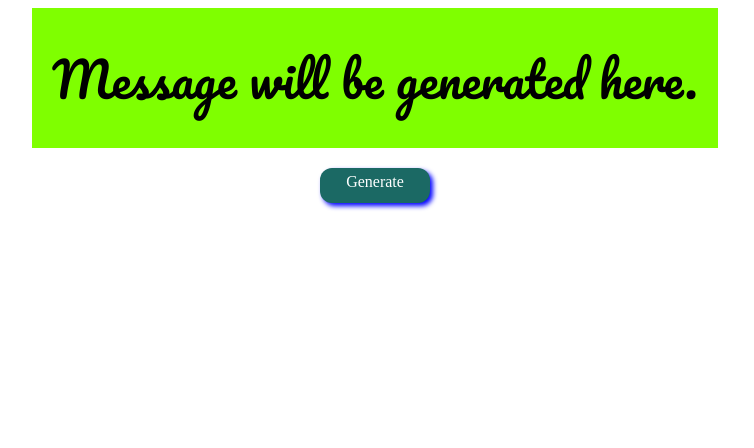
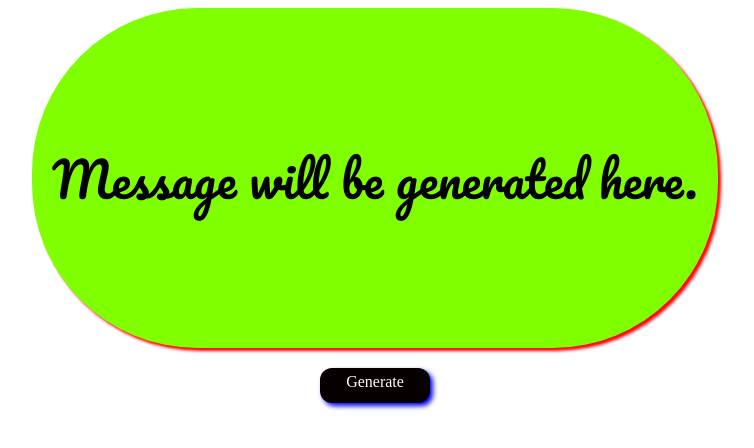
Before and after one commit to masteroffluff/MixedMessages, a plain HTML site: page index.html in a window 1280 px wide. Shown: the whole page, without its empty margins (265-1019 px from the left). Drawn offline with Linux system fonts and the light colour scheme.

Commit message:
Changed some css styles

```diff
--- a/functions.js
+++ b/functions.js
@@ -8,14 +8,14 @@ document.addEventListener('readystatechange', event => {
 
         button.addEventListener('click', generate);
 
-        let change=2;
+        let change=5;
         let shadow=1;
 
         setInterval(function ()
             {
-            button.style.backgroundColor = "rgb("+shadow+", 105, 100)";
+            button.style.backgroundColor = "rgb("+shadow+", 0, 0)";
             shadow+=change;
-            if ((shadow > 155) || (shadow < 1)) {change=-change}
+            if ((shadow > 255) || (shadow < 1)) {change=-change}
         },0.5);
 
     }
--- a/style.css
+++ b/style.css
@@ -13,13 +13,15 @@ header {
     display: flex;
 
     padding: 20px;
-    height: 100px;
+    height: 300px;
     width: fit-content;
 
     justify-items: center;
     align-items: center;
 
     background-color: chartreuse;
+    box-shadow: 3px 3px 3px red;
+    border-radius: 165px;
     font-family: 'Pacifico';
     font-size: 48px;
 }
```
